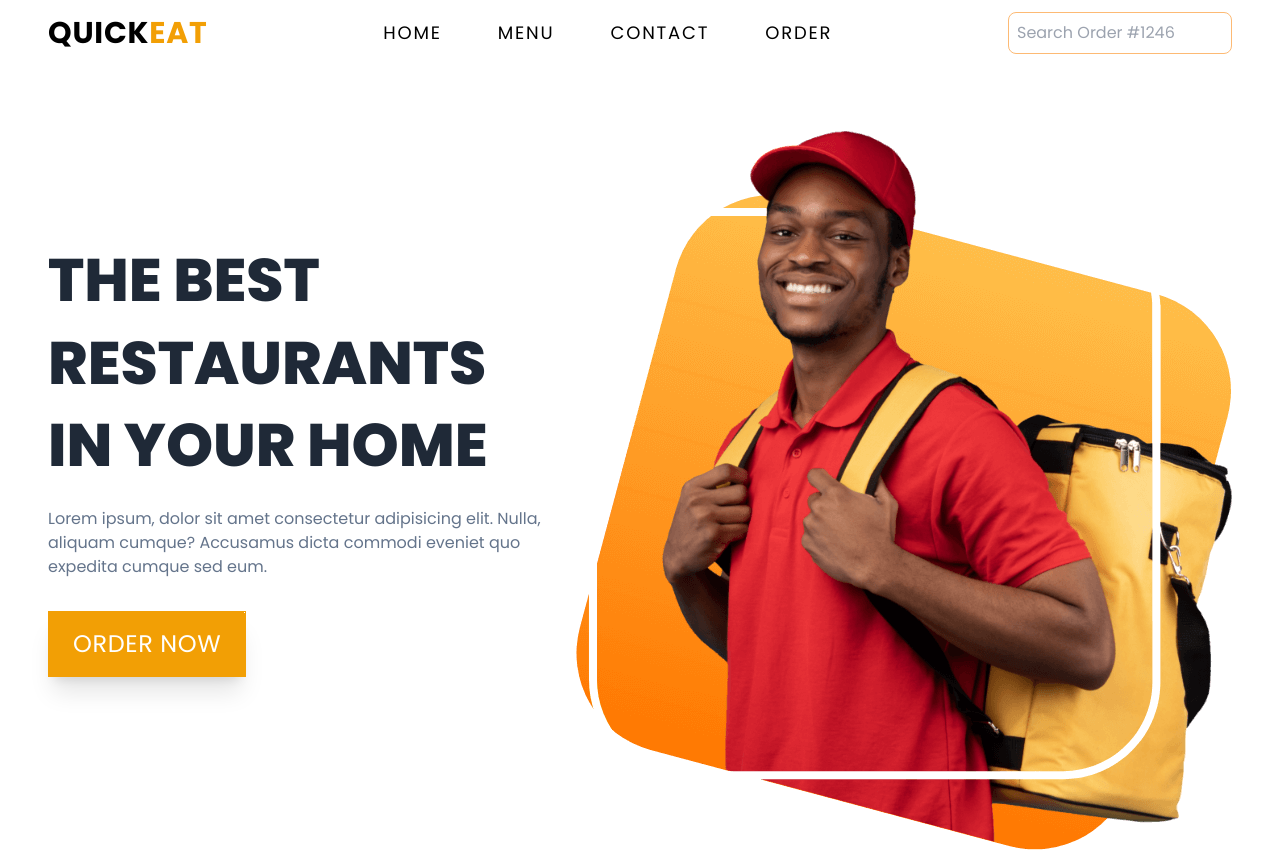
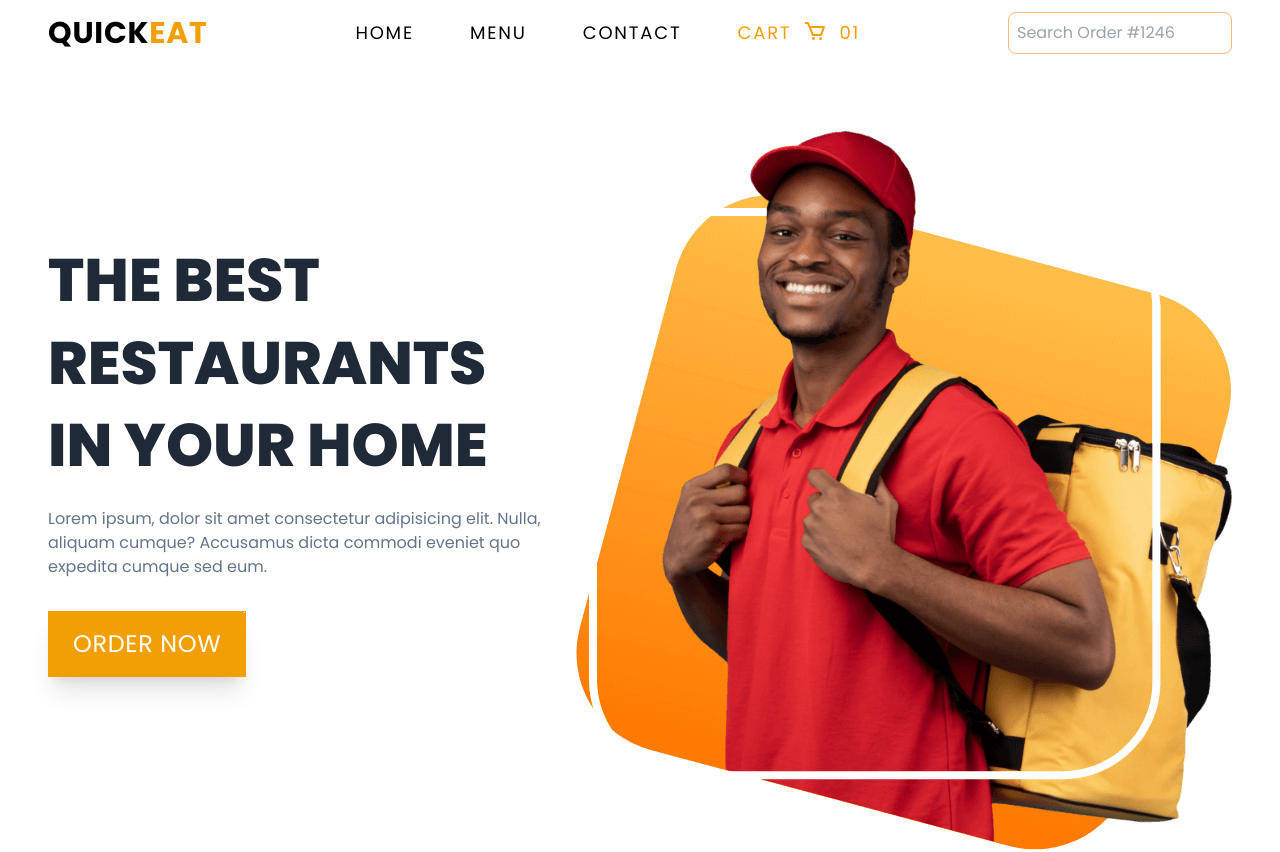
Before and after one commit to HasithKovinda/pizzify, a React (Vite) app: page / in a window 1280 px wide. Shown: the top 852 px of the page. Built offline with nearby package versions, Linux system fonts and the light colour scheme.

Commit message:
add cart icon

```diff
--- a/src/components/NavBar.tsx
+++ b/src/components/NavBar.tsx
@@ -1,8 +1,9 @@
-import { BiMenu, BiXCircle } from "react-icons/bi";
+import { useState } from "react";
+import { BiMenu, BiXCircle, BiCart } from "react-icons/bi";
 import Link from "./Link";
 import { Link as RouterLink } from "react-router-dom";
-import { useState } from "react";
 import SearchOrder from "../features/order/SearchOrder";
+import { formatCurrency } from "../utils/helpers";
 function NavBar() {
   const [showSideBar, setShowSideBar] = useState(false);
   return (
@@ -25,10 +26,17 @@ function NavBar() {
           {/* <a href="#">About</a> */}
         </li>
         <li className="hover:text-primary transition-all">
-          <a href="#">Contact</a>
+          <a href="#" className="py-1">
+            Contact
+          </a>
         </li>
         <li className="hover:text-primary transition-all">
-          <a href="#">Order</a>
+          <a href="#" className=" flex text-primary gap-3">
+            <span>Cart</span>
+            <BiCart className="text-2xl" />
+            <span>01</span>
+            {/* <span>{formatCurrency(30)}</span> */}
+          </a>
         </li>
       </ul>
       <div className="flex items-center text-zinc-600 gap-2">
```
